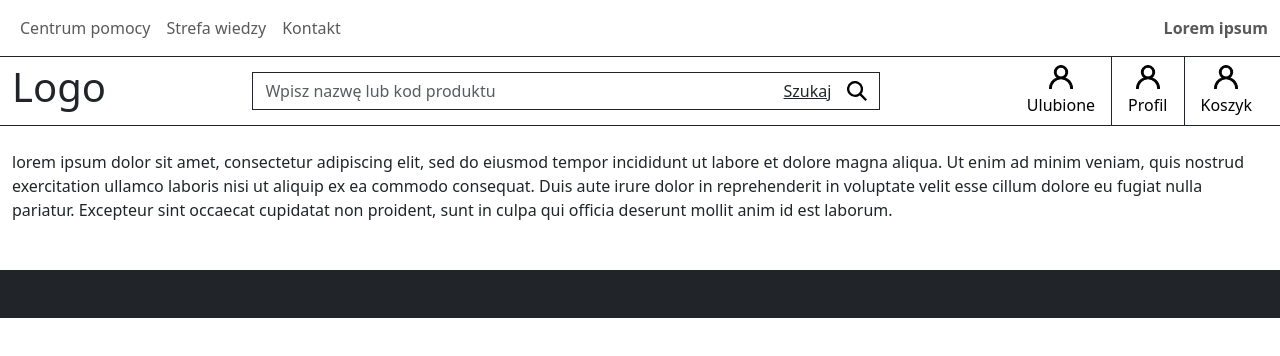
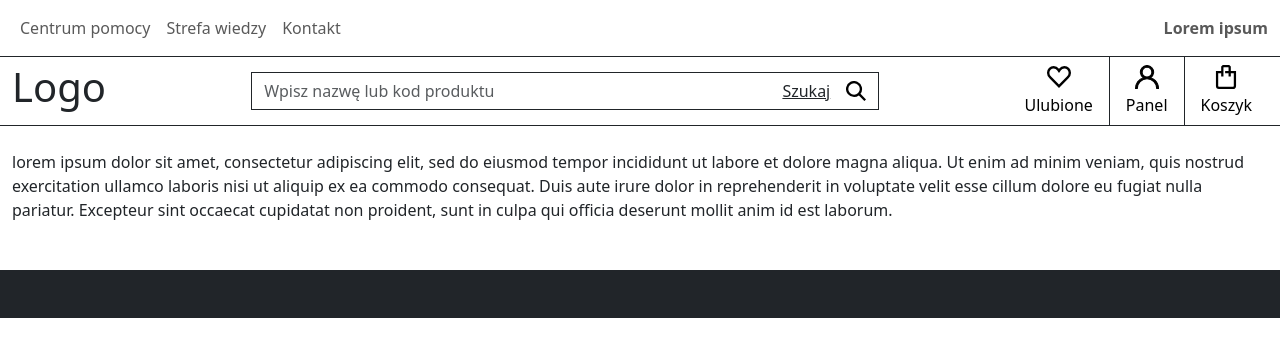
Before and after one commit to Marcin-J-PL/zadanie-tebim-front, a website built with webpack: page index.html in a window 1280 px wide. Built offline with nearby package versions, Linux system fonts and the light colour scheme.

Commit message:
Update index.html - ikonki

```diff
--- a/index.html
+++ b/index.html
@@ -55,19 +55,19 @@
             <ul class="nav col-12 col-md-auto my-2 justify-content-center my-md-0 text-small">
                 <li>
                     <a href="#" class="nav-link border-end border-dark">
-                        <img class="d-block mx-auto mb-1" src="./assets/user.svg" alt="user" width="24" height="24">
+                        <img class="d-block mx-auto mb-1" src="./assets/shopicon.svg" alt="user" width="24" height="24">
                         Ulubione
                     </a>
                 </li>
                 <li>
                     <a href="#" class="nav-link border-end border-dark">
                         <img class="d-block mx-auto mb-1" src="./assets/user.svg" alt="user" width="24" height="24">
-                        Profil
+                        Panel
                     </a>
                 </li>
                 <li>
                     <a href="#" class="nav-link ">
-                        <img class="d-block mx-auto mb-1" src="./assets/user.svg" alt="user" width="24" height="24">
+                        <img class="d-block mx-auto mb-1" src="./assets/cart.svg" alt="user" width="24" height="24">
                         Koszyk
                     </a>
                 </li>
@@ -85,5 +85,4 @@
     </footer>
 </body>
 
-
 </html>
```
